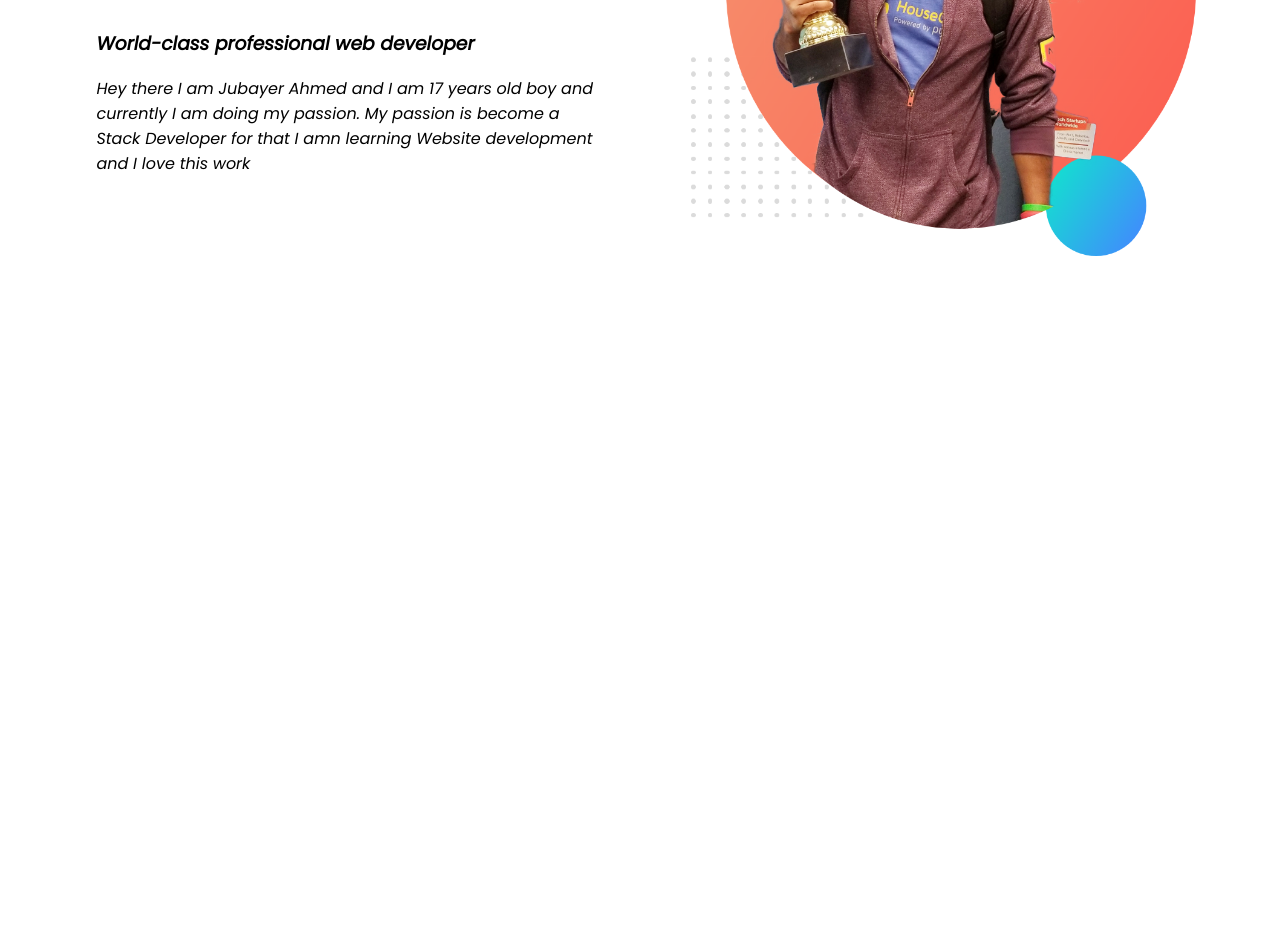
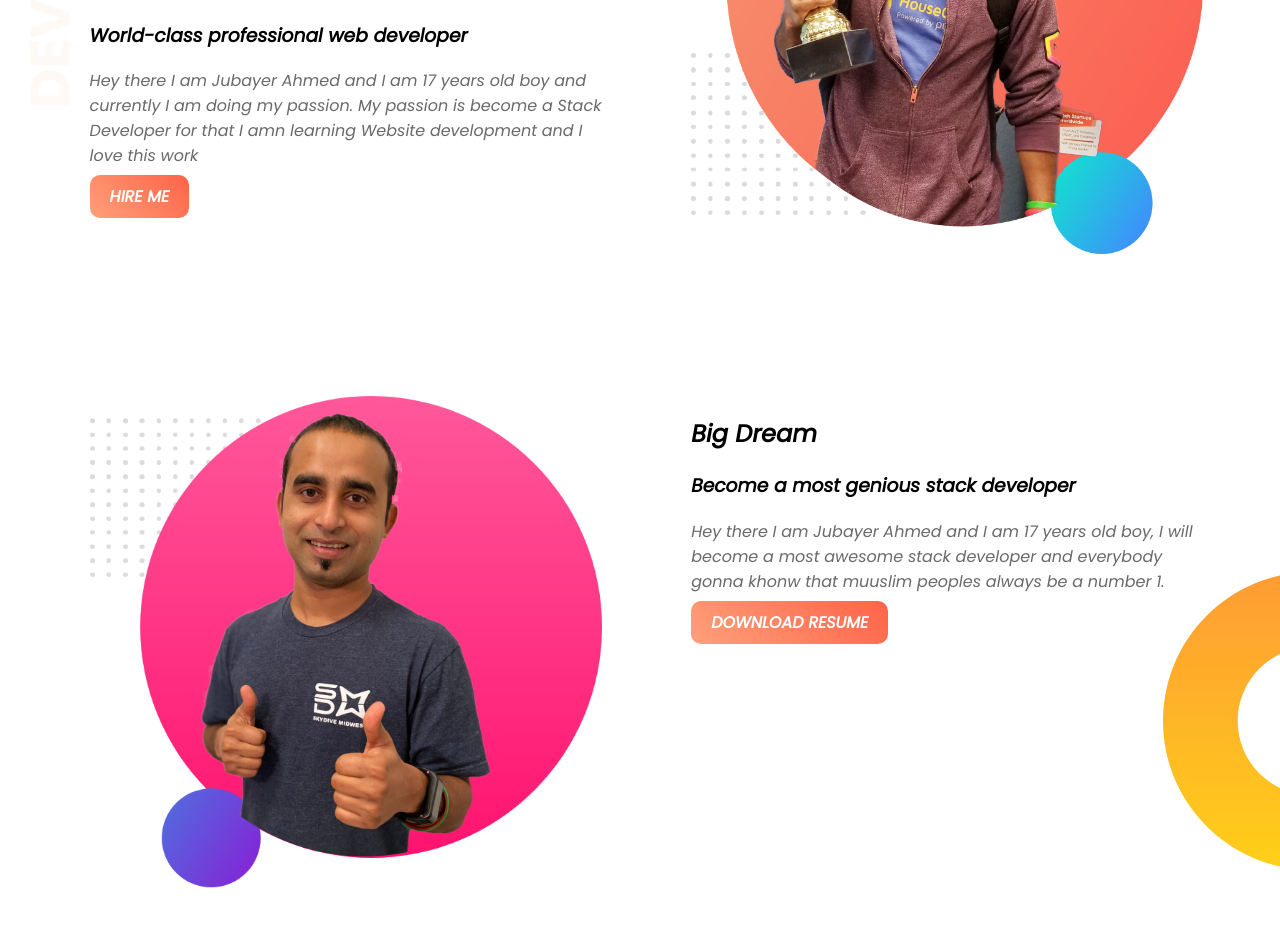
Before and after one commit to Jubo004/web-potfolio, a plain HTML site: page index.html in a window 1280 px wide. Shown: the part 254-1196 px from the top of the page. Before the commit the page ends 800 px from the top, so only its background shows below. Drawn offline with Linux system fonts and the light colour scheme.

Commit message:
2nd part compleate

```diff
--- a/index.html
+++ b/index.html
@@ -13,15 +13,27 @@
 </head>
 
 <body>
-    <section>
+    <section class="top-banner">
         <div class="half-width">
             <h1>Welcome To</h1>
             <h1><span class="name-highlight">JA</span> Website</h1>
             <h3>World-class professional web developer </h3>
             <p>Hey there I am Jubayer Ahmed and I am 17 years old boy and currently I am doing my passion. My passion is
                 become a Stack Developer for that I amn learning Website development and I love this work</p>
+                <a class="link-button" target="_blank" href="https://www.linkedin.com/company/programminghero/">HIRE ME</a>
         </div>
         <div class="half-width"><img src="images/portfolio.png" alt=""></div>
+    </section>
+    <section class="dream-area">
+        <div class="half-width">
+            <img src="images/portfolio2.png" alt="">
+        </div>
+        <div class="half-width">
+            <h2>Big Dream</h2>
+            <h3>Become a most genious stack  developer</h3>
+            <p>Hey there I am Jubayer Ahmed and I am 17 years old boy, I will become a most awesome stack developer and everybody gonna khonw that muuslim peoples always be a number 1.</p>
+            <a class="link-button" target="_blank" href="https://www.linkedin.com/company/programminghero/">DOWNLOAD RESUME</a>
+        </div>
     </section>
 
 </body>
--- a/style.css
+++ b/style.css
@@ -1,5 +1,6 @@
 body{
     font-family: 'Poppins', sans-serif;
+    margin: 0;
 }
 
 h1{
@@ -10,7 +11,7 @@ h1{
 }
 .half-width{
     width: 40%;
-    float: left;
+    float:left;
     margin-left:5%;
     padding-left: 2%;
 
@@ -18,3 +19,28 @@ h1{
 .half-width img{
     width: 100%;
 }
+.top-banner{
+    background-image: url("images/top-banner.png");
+    background-repeat: no-repeat;
+}
+p{
+    color:dimgray
+}
+section{
+    height: 500px;
+    padding-bottom: 150px;
+}
+
+.link-button{
+    text-decoration: none;
+    background-image: linear-gradient(45deg, lightsalmon, tomato);
+    padding: 10px 20px;
+    border-radius: 10px;
+    color: white;
+    font-weight: 700;
+}
+.dream-area{
+    background-image: url("images/dream-bg.png");
+    background-repeat: no-repeat;
+    background-position: right;
+}
```
Also changed, not shown: images/portfolio2.png (renamed from images/jhankar2.png).
